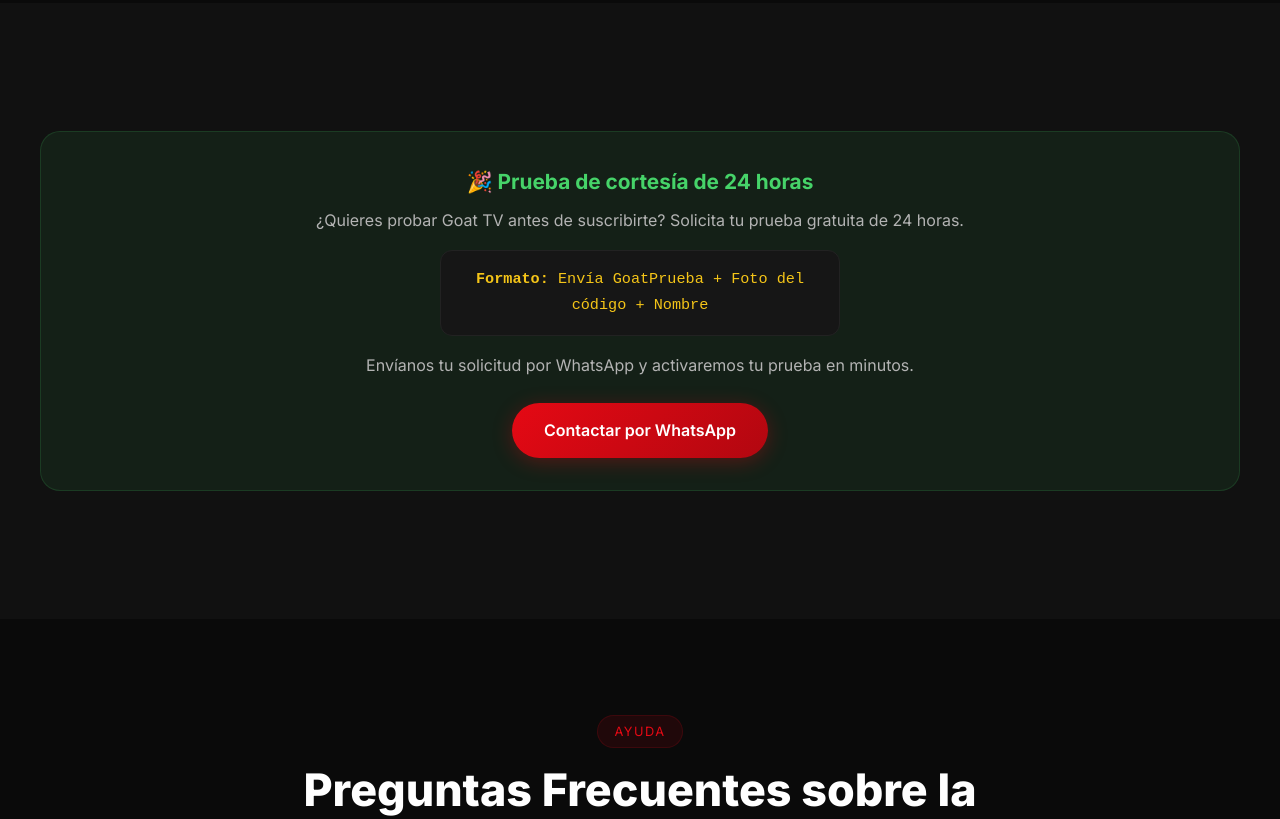
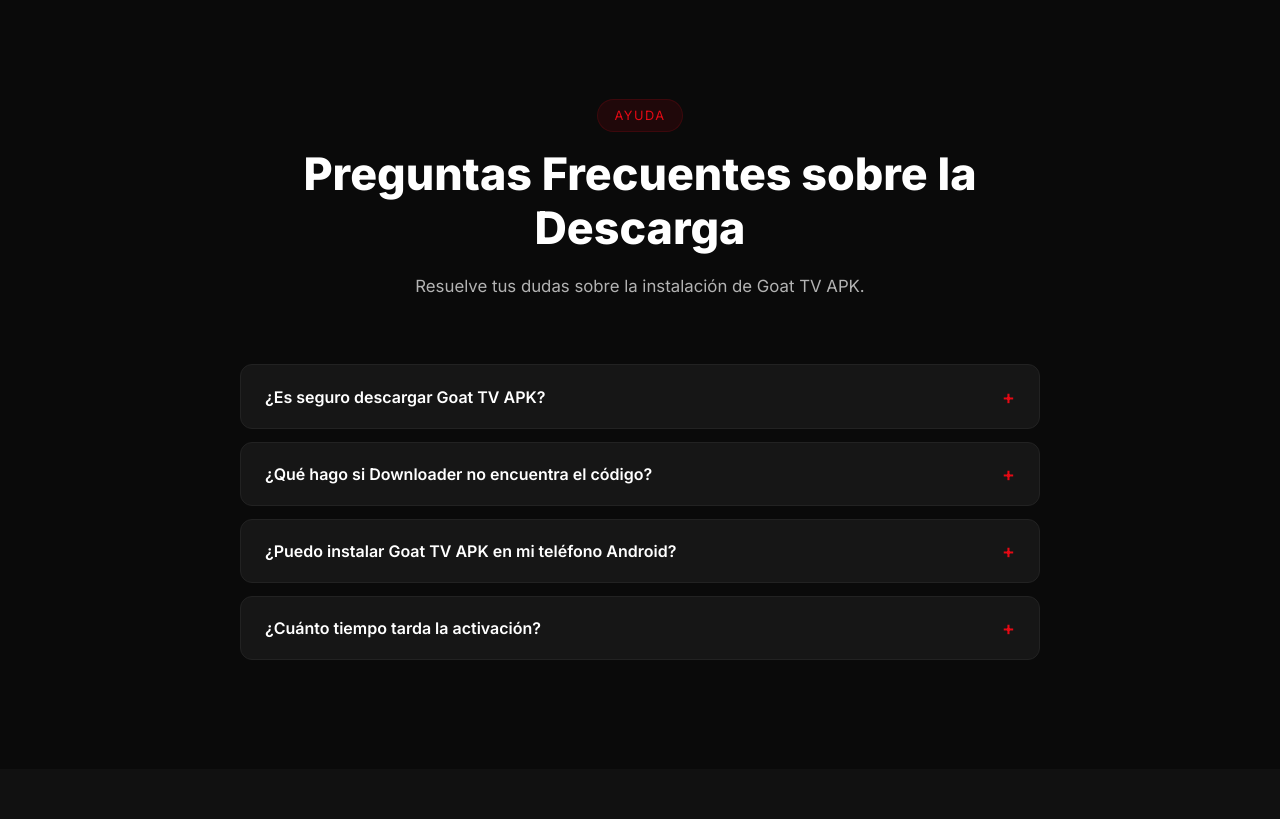
Before and after one commit to mgomez33-coder/goat-tv, a plain HTML site: page descargas.html in a window 1280 px wide. Shown: the part 1552-2371 px from the top of the page. Drawn offline with Linux system fonts and the light colour scheme.

Commit message:
[verified] Remove Goat TV trial and demo references

```diff
--- a/descargas.html
+++ b/descargas.html
@@ -4,7 +4,7 @@
   <meta charset="UTF-8">
   <meta name="viewport" content="width=device-width, initial-scale=1.0">
   <title>Goat TV APK - Descargar en Fire TV Stick</title>
-  <meta name="description" content="Descarga Goat TV APK en tu Fire TV Stick. Código de descarga 1911324. Prueba de cortesía de 24 horas.">
+  <meta name="description" content="Descarga Goat TV APK en tu Fire TV Stick. Código de descarga 1911324 e instrucciones de instalación.">
   <link rel="preconnect" href="https://fonts.googleapis.com">
   <link rel="preconnect" href="https://fonts.gstatic.com" crossorigin>
   <link href="https://fonts.googleapis.com/css2?family=Inter:wght@400;500;600;700;800;900&display=swap" rel="stylesheet">
@@ -95,20 +95,6 @@
     </div>
   </section>
 
-  <!-- TRIAL BOX -->
-  <section class="section" style="background: var(--bg-secondary);">
-    <div class="container">
-      <div class="trial-box animate-on-scroll">
-        <h3>🎉 Prueba de cortesía de 24 horas</h3>
-        <p>¿Quieres probar Goat TV antes de suscribirte? Solicita tu prueba gratuita de 24 horas.</p>
-        <div class="trial-format">
-          <strong>Formato:</strong> Envía GoatPrueba + Foto del código + Nombre
-        </div>
-        <p style="margin-top: 1rem;">Envíanos tu solicitud por WhatsApp y activaremos tu prueba en minutos.</p>
-        <a href="contacto.html" class="btn btn-primary" style="margin-top: 1.5rem;">Contactar por WhatsApp</a>
-      </div>
-    </div>
-  </section>
 
   <!-- FAQ -->
   <section class="section">
--- a/style.css
+++ b/style.css
@@ -728,34 +728,6 @@ body {
   font-weight: 700;
   margin: 0.3rem 0;
 }
-.trial-box {
-  background: rgba(70,211,105,0.08);
-  border: 1px solid rgba(70,211,105,0.15);
-  border-radius: var(--radius-lg);
-  padding: 2rem;
-  text-align: center;
-  margin: 2rem 0;
-}
-.trial-box h3 {
-  color: var(--green);
-  font-size: 1.3rem;
-  margin-bottom: 0.5rem;
-}
-.trial-box p {
-  color: var(--text-secondary);
-}
-.trial-format {
-  background: var(--bg-card);
-  border: 1px solid var(--border);
-  border-radius: var(--radius);
-  padding: 1rem 1.5rem;
-  margin: 1rem auto;
-  max-width: 400px;
-  font-family: monospace;
-  font-size: 0.95rem;
-  color: var(--gold);
-}
-
 /* ---- CONTACT ---- */
 .contact-grid {
   display: grid;
```
Also changed, not shown: blog.html (+7 -7 lines), como-instalar-goat-tv-fire-stick.html (+1 -1 lines), contacto.html (+2 -2 lines), goat-tv-vs-netflix-2026.html (+1 -1 lines), index.html (+4 -4 lines), mejores-apps-streaming-gratis-2026.html (+2 -2 lines), panel.html (+9 -9 lines), 3 other files.
